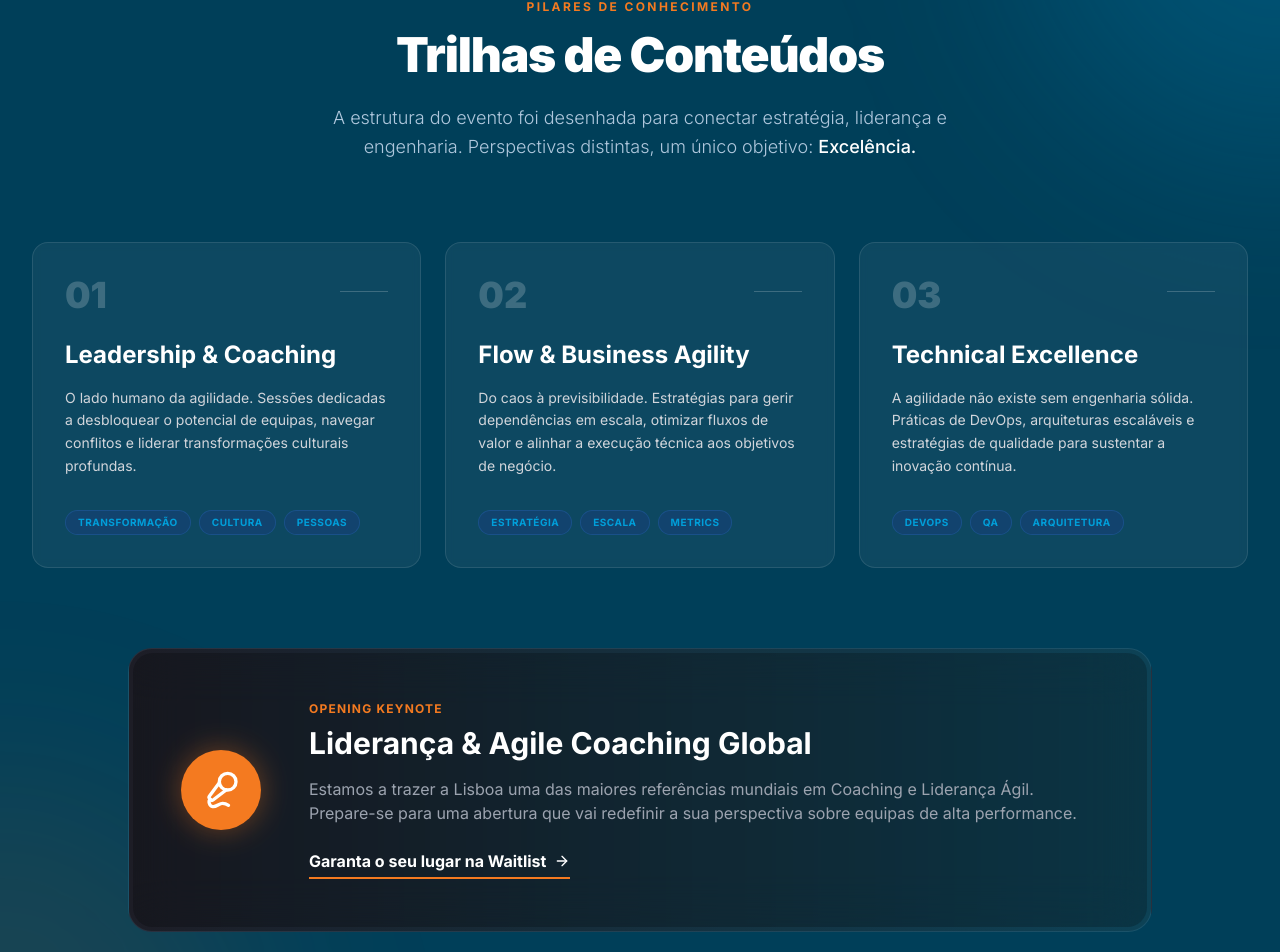
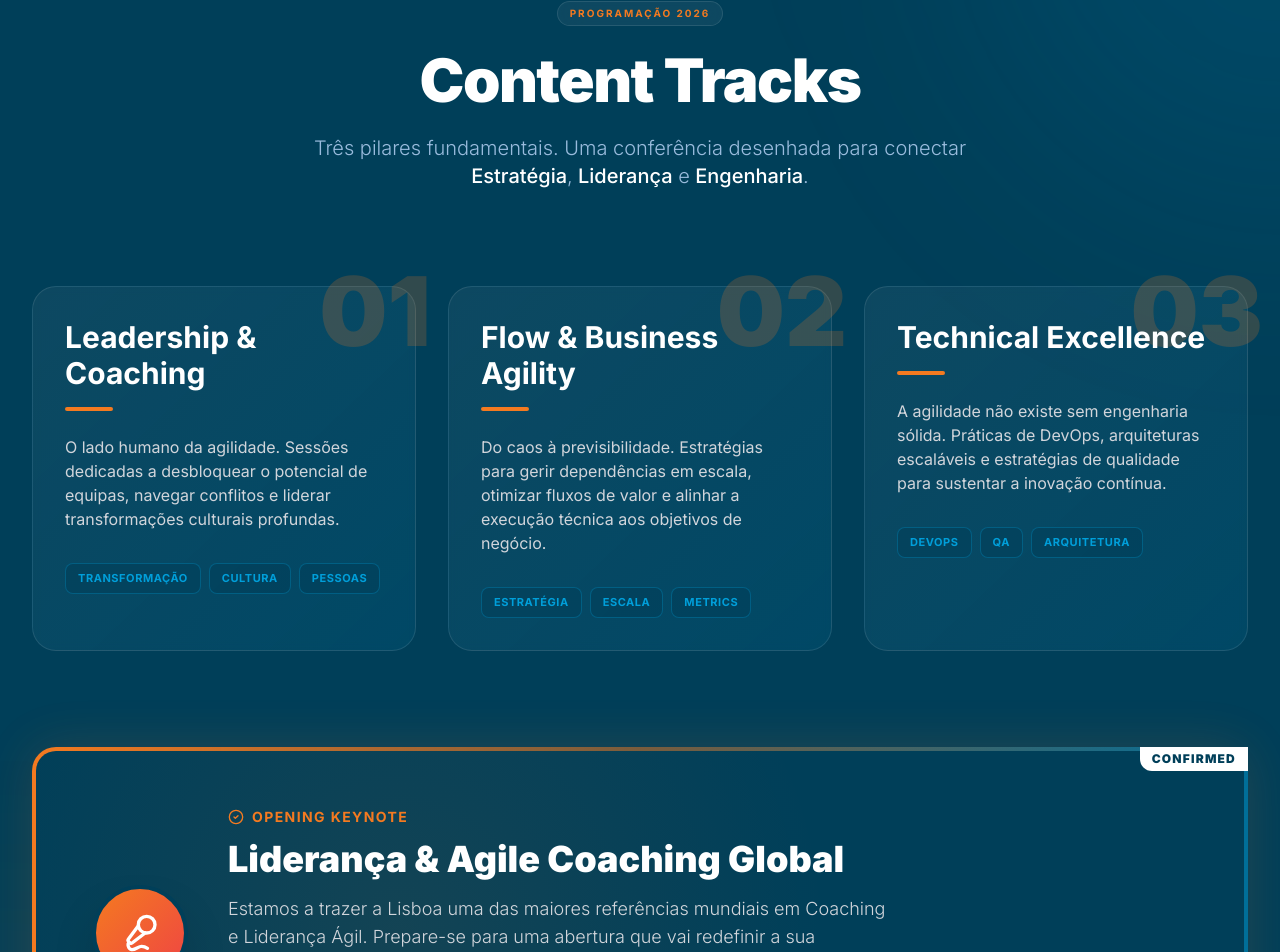
Before and after one commit to tugagilportugal-star/rsg2026, a React (Vite) app: page / in a window 1280 px wide. Shown: the part 3739-4691 px from the top of the page. Built offline with nearby package versions, Linux system fonts and the light colour scheme; no server answers.

Commit message:
Update Program.tsx

```diff
--- a/sections/Program.tsx
+++ b/sections/Program.tsx
@@ -1,6 +1,6 @@
 import React from 'react';
 import { Section } from '../components/UIComponents';
-import { Mic2, ArrowRight } from 'lucide-react';
+import { Mic2, ArrowRight, CheckCircle2 } from 'lucide-react';
 
 export const Program: React.FC = () => {
   const tracks = [
@@ -25,94 +25,114 @@ export const Program: React.FC = () => {
   ];
 
   return (
-    <Section id="program" className="bg-brand-darkBlue relative overflow-hidden">
-      {/* Background Decorativo Sutil */}
-      <div className="absolute top-0 right-0 w-[500px] h-[500px] bg-brand-blue/20 rounded-full blur-[100px] -translate-y-1/2 translate-x-1/2 pointer-events-none"></div>
-      <div className="absolute bottom-0 left-0 w-[500px] h-[500px] bg-brand-orange/10 rounded-full blur-[100px] translate-y-1/2 -translate-x-1/2 pointer-events-none"></div>
+    <Section id="program" className="bg-brand-darkBlue relative overflow-hidden py-24">
 
-      <div className="relative z-10">
+      {/* Background Decorativo (Luzes de Fundo) */}
+      <div className="absolute top-0 right-0 w-[600px] h-[600px] bg-brand-blue/10 rounded-full blur-[120px] -translate-y-1/2 translate-x-1/2 pointer-events-none"></div>
+      <div className="absolute bottom-0 left-0 w-[600px] h-[600px] bg-brand-orange/5 rounded-full blur-[100px] translate-y-1/2 -translate-x-1/2 pointer-events-none"></div>
+
+      <div className="relative z-10 max-w-7xl mx-auto">
 
         {/* Cabeçalho */}
-        <div className="text-center mb-20">
-          <span className="text-brand-orange font-bold tracking-[0.2em] uppercase text-xs block mb-4">
-            Pilares de Conhecimento
+        <div className="text-center mb-24">
+          <span className="inline-block py-1 px-3 rounded-full bg-white/5 border border-white/10 text-brand-orange font-bold tracking-[0.2em] uppercase text-[10px] mb-6 backdrop-blur-md">
+            Programação 2026
           </span>
-          <h2 className="text-4xl md:text-5xl font-black text-white mb-6 tracking-tight">
-            Trilhas de Conteúdos
+          <h2 className="text-5xl md:text-6xl font-black text-white mb-6 tracking-tight">
+            Content Tracks
           </h2>
-          <p className="text-blue-100/80 text-lg max-w-2xl mx-auto font-light leading-relaxed">
-            A estrutura do evento foi desenhada para conectar estratégia, liderança e engenharia.
-            Perspectivas distintas, um único objetivo: <span className="text-white font-medium">Excelência.</span>
+          <p className="text-blue-200/80 text-lg md:text-xl max-w-2xl mx-auto font-light leading-relaxed">
+            Três pilares fundamentais. Uma conferência desenhada para conectar
+            <span className="text-white font-medium"> Estratégia</span>,
+            <span className="text-white font-medium"> Liderança</span> e
+            <span className="text-white font-medium"> Engenharia</span>.
           </p>
         </div>
 
-        {/* Lista de Tracks (Estilo Corporate/List) */}
-        <div className="grid lg:grid-cols-3 gap-6 mb-20 max-w-7xl mx-auto">
+        {/* Lista de Tracks (Cards com Destaque Azul/Laranja) */}
+        <div className="grid lg:grid-cols-3 gap-8 mb-24">
           {tracks.map((track) => (
-            <div key={track.id} className="group relative bg-white/5 backdrop-blur-sm border border-white/10 p-8 rounded-2xl hover:bg-white/10 transition-all duration-300">
+            <div key={track.id} className="group relative flex flex-col h-full">
 
-              <div className="flex items-start justify-between mb-6">
-                 <span className="text-4xl font-black text-white/20 group-hover:text-brand-orange/50 transition-colors">
+              {/* Efeito de brilho no hover */}
+              <div className="absolute inset-0 bg-brand-blue/20 rounded-3xl blur-xl opacity-0 group-hover:opacity-100 transition-opacity duration-500"></div>
+
+              <div className="relative flex-grow bg-gradient-to-br from-white/5 to-brand-blue/10 border border-white/10 group-hover:border-brand-blue/50 p-8 rounded-3xl transition-all duration-300 backdrop-blur-sm group-hover:-translate-y-2">
+
+                {/* Número Gigante em Laranja */}
+                <div className="absolute -top-6 -right-4 text-8xl font-black text-brand-orange opacity-20 group-hover:opacity-40 transition-opacity select-none z-0">
                    {track.id}
-                 </span>
-                 <div className="h-px w-12 bg-white/20 mt-4"></div>
                 </div>
 
-              <h3 className="text-2xl font-bold text-white mb-4 group-hover:text-brand-blue transition-colors">
+                <div className="relative z-10">
+                    <h3 className="text-2xl md:text-3xl font-bold text-white mb-4 group-hover:text-brand-blue transition-colors">
                       {track.title}
                     </h3>
 
-              <p className="text-gray-300 text-sm leading-relaxed mb-8 min-h-[80px]">
+                    <div className="h-1 w-12 bg-brand-orange mb-6 rounded-full"></div>
+
+                    <p className="text-gray-300 text-sm md:text-base leading-relaxed mb-8">
                       {track.description}
                     </p>
 
-              {/* Tags minimalistas */}
-              <div className="flex flex-wrap gap-2">
+                    {/* Tags */}
+                    <div className="flex flex-wrap gap-2 mt-auto">
                       {track.tags.map((tag) => (
-                  <span key={tag} className="text-[10px] uppercase font-bold tracking-wider text-brand-blue bg-blue-900/30 px-3 py-1 rounded-full border border-blue-500/20">
+                        <span key={tag} className="text-[11px] font-bold tracking-wider text-brand-blue uppercase bg-brand-darkBlue/50 border border-brand-blue/30 px-3 py-1.5 rounded-lg">
                           {tag}
                         </span>
                       ))}
                     </div>
                 </div>
+              </div>
+            </div>
           ))}
         </div>
 
-        {/* Destaque Keynote (Visual Diferente - Gold/Premium) */}
-        <div className="max-w-5xl mx-auto">
-            <div className="relative bg-gradient-to-r from-gray-900 to-brand-darkBlue border border-white/10 rounded-3xl p-1 overflow-hidden">
-                <div className="absolute inset-0 bg-brand-orange/5"></div>
+        {/* Destaque Keynote (Estilo "Palco Principal") */}
+        <div className="relative rounded-3xl p-1 bg-gradient-to-r from-brand-orange via-brand-orange/50 to-brand-blue/50 shadow-[0_0_50px_rgba(244,122,32,0.15)]">
+            <div className="absolute top-0 right-0 bg-white text-brand-darkBlue font-black text-xs px-3 py-1 rounded-bl-xl z-20 uppercase tracking-widest">
+                Confirmed
+            </div>
 
-                <div className="relative bg-black/20 backdrop-blur-xl rounded-[20px] p-8 md:p-12 flex flex-col md:flex-row items-center gap-8 md:gap-12">
+            <div className="bg-brand-darkBlue rounded-[20px] p-8 md:p-14 relative overflow-hidden">
+                {/* Background radial para foco */}
+                <div className="absolute top-0 left-0 w-full h-full bg-[radial-gradient(circle_at_30%_50%,rgba(244,122,32,0.08),transparent_50%)]"></div>
 
-                    {/* Ícone ou Elemento Visual à Esquerda */}
-                    <div className="flex-shrink-0">
-                        <div className="w-20 h-20 rounded-full bg-brand-orange flex items-center justify-center shadow-[0_0_30px_rgba(244,122,32,0.4)]">
+                <div className="relative z-10 flex flex-col md:flex-row items-center gap-10">
+
+                    {/* Ícone de Microfone com Círculos Concêntricos */}
+                    <div className="relative flex-shrink-0">
+                        <div className="absolute inset-0 bg-brand-orange/20 rounded-full animate-ping"></div>
+                        <div className="w-24 h-24 rounded-full bg-gradient-to-br from-brand-orange to-red-500 flex items-center justify-center shadow-2xl border-4 border-brand-darkBlue relative z-10">
                             <Mic2 className="w-10 h-10 text-white" />
                         </div>
                     </div>
 
-                    {/* Texto */}
-                    <div className="flex-grow text-center md:text-left">
-                        <div className="text-brand-orange font-bold text-xs uppercase tracking-widest mb-2">
+                    <div className="text-center md:text-left flex-grow">
+                        <div className="flex items-center justify-center md:justify-start gap-2 text-brand-orange font-bold text-sm uppercase tracking-widest mb-3">
+                            <CheckCircle2 className="w-4 h-4" />
                             Opening Keynote
                         </div>
-                        <h3 className="text-2xl md:text-3xl font-bold text-white mb-4">
+
+                        <h3 className="text-3xl md:text-4xl font-black text-white mb-4 leading-tight">
                             Liderança & Agile Coaching Global
                         </h3>
-                        <p className="text-gray-400 mb-6 text-sm md:text-base">
+
+                        <p className="text-gray-300 mb-8 max-w-2xl text-lg font-light">
                             Estamos a trazer a Lisboa uma das maiores referências mundiais em Coaching e Liderança Ágil.
                             Prepare-se para uma abertura que vai redefinir a sua perspectiva sobre equipas de alta performance.
+
                         </p>
+
                         <button
                             onClick={() => document.getElementById('waitlist')?.scrollIntoView({ behavior: 'smooth' })}
-                            className="inline-flex items-center text-white font-bold border-b-2 border-brand-orange pb-1 hover:text-brand-orange transition-colors group"
+                            className="group inline-flex items-center gap-3 bg-white text-brand-darkBlue px-8 py-3 rounded-full font-bold hover:bg-brand-orange hover:text-white transition-all duration-300 shadow-lg"
                         >
-                            Garanta o seu lugar na Waitlist
-                            <ArrowRight className="w-4 h-4 ml-2 group-hover:translate-x-1 transition-transform" />
+                            Quero saber quem é
+                            <ArrowRight className="w-5 h-5 group-hover:translate-x-1 transition-transform" />
                         </button>
                     </div>
-
                 </div>
             </div>
         </div>
```
Lines whose indentation alone changed are shown as unchanged.
